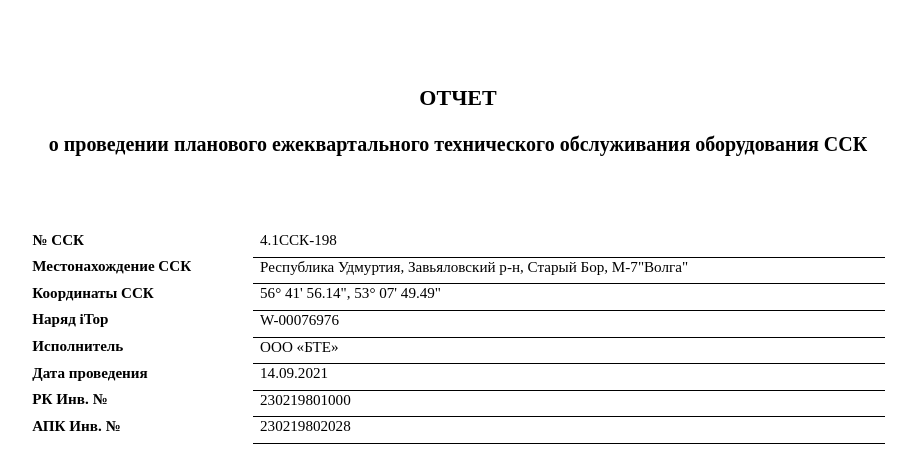
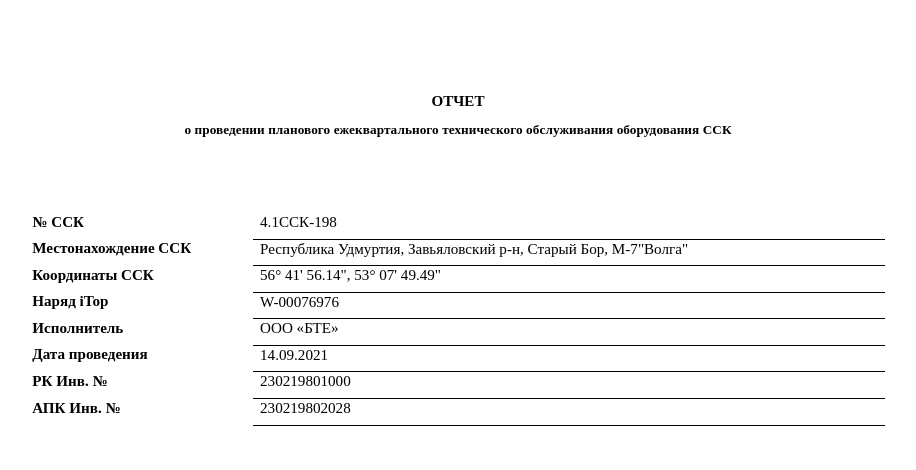
Before and after one commit to timur-svoboda/html2pdf, a plain HTML site: page index.html in a window 1280 px wide. Shown: the whole page, without its empty margins (182-1098 px from the left). Drawn offline with Linux system fonts and the light colour scheme.

Commit message:
Update 2022-01-21T21:05:10.848Z

```diff
--- a/css/main.css
+++ b/css/main.css
@@ -1,2 +1,2 @@
-body{margin:0}.front__wrapper{margin:0 auto;padding-top:70px}.front__title{font-size:22px;margin-bottom:22px;text-align:center}.front__subtitle{font-size:20px;font-weight:700;margin-top:0;text-align:center}.front__table{border-collapse:collapse;margin:2cm auto 0}.front__table-cell{font-size:.4cm;padding-bottom:.2cm;vertical-align:top}.front__table-cell--first{font-weight:700;width:5.8cm}.front__table-cell--second{border-bottom:.026cm solid #000;padding-left:.2cm;width:16.5cm}
+body{margin:0}.front__wrapper{margin:0 auto;padding-top:2.2cm}.front__title{font-size:.4cm;margin-bottom:.3cm;text-align:center}.front__subtitle{font-size:.35cm;font-weight:700;letter-spacing:.002cm;margin-top:0;text-align:center}.front__table{border-collapse:collapse;margin:2cm auto 0}.front__table-cell{font-size:.4cm;padding-bottom:.2cm;vertical-align:top}.front__table-cell--first{font-weight:700;width:5.8cm}.front__table-cell--second{border-bottom:.026cm solid #000;padding-left:.2cm;width:16.5cm}
 /*# sourceMappingURL=main.css.map */
```
Also changed, not shown: 1 other file.
